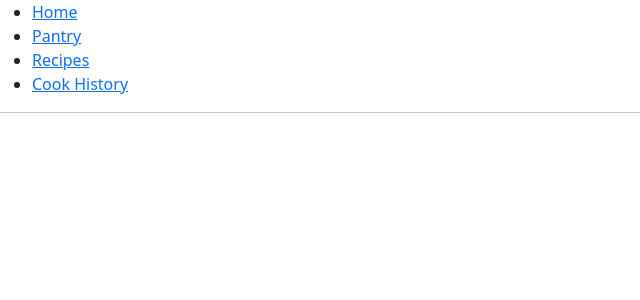
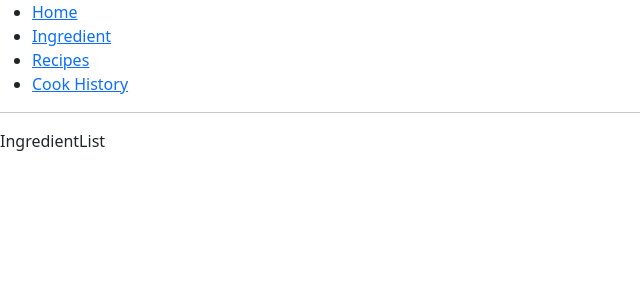
Before and after one commit to ZidiHu/pantry-app, a React (Create React App) app: page /ingredient in a window 1280 px wide. Shown: the top 300 px of the page, without its empty margins (0-640 px from the left). Built offline with nearby package versions, Linux system fonts and the light colour scheme.

Commit message:
install antd, create ingredient component

```diff
--- a/package.json
+++ b/package.json
@@ -6,6 +6,7 @@
     "@testing-library/jest-dom": "^5.16.2",
     "@testing-library/react": "^12.1.2",
     "@testing-library/user-event": "^13.5.0",
+    "antd": "^4.18.6",
     "bootstrap": "^5.1.3",
     "react": "^17.0.2",
     "react-dom": "^17.0.2",
--- a/src/App.js
+++ b/src/App.js
@@ -5,6 +5,7 @@ import {
   Route,
   Link
 } from "react-router-dom";
+import Ingredient from '../src/pages/ingredient/index'
 
 export default function App() {
   return (
@@ -15,7 +16,7 @@ export default function App() {
             <Link to="/">Home</Link>
           </li>
           <li>
-            <Link to="/pantry">Pantry</Link>
+            <Link to="/ingredient">Ingredient</Link>
           </li>
           <li>
             <Link to="/recipe">Recipes</Link>
@@ -29,7 +30,7 @@ export default function App() {
 
         <Routes>
           <Route exact path="/" element={<Home />} />
-          <Route path="/pantry" element={<Pantry />} />
+          <Route path="/ingredient" element={<Ingredient />} />
           <Route path="/recipe" element={<Recipes />} />
           <Route path="/cook-history" element={<CookHistory />} />
         </Routes>
@@ -42,14 +43,6 @@ function Home() {
   return (
     <div>
       <h2>Home</h2>
-    </div>
-  );
-}
-
-function Pantry() {
-  return (
-    <div>
-      <h2>Pantry</h2>
     </div>
   );
 }
--- /dev/null
+++ b/src/pages/ingredient/IngredientList.jsx
@@ -0,0 +1,10 @@
+import React, { useState } from 'react';
+
+const IngredientList = props => {
+
+  return (
+    <p>IngredientList</p>
+  )
+}
+
+export default IngredientList
--- /dev/null
+++ b/src/pages/ingredient/index.jsx
@@ -0,0 +1,11 @@
+import React, { useState } from 'react';
+import IngredientList from './IngredientList'
+
+const Ingredient = props => {
+
+  return (
+    <IngredientList />
+  )
+}
+
+export default Ingredient
```
